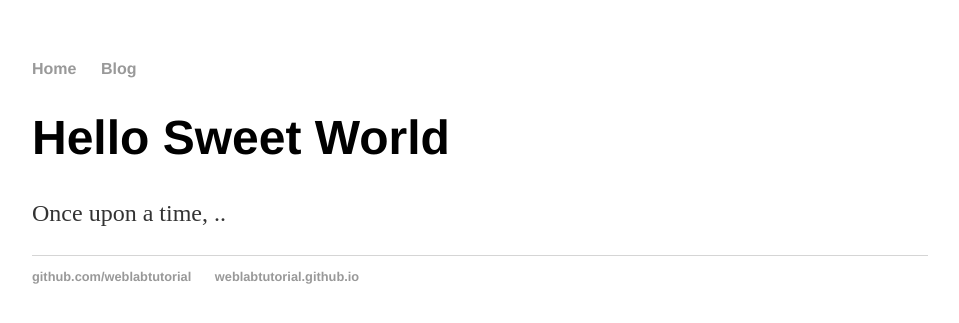
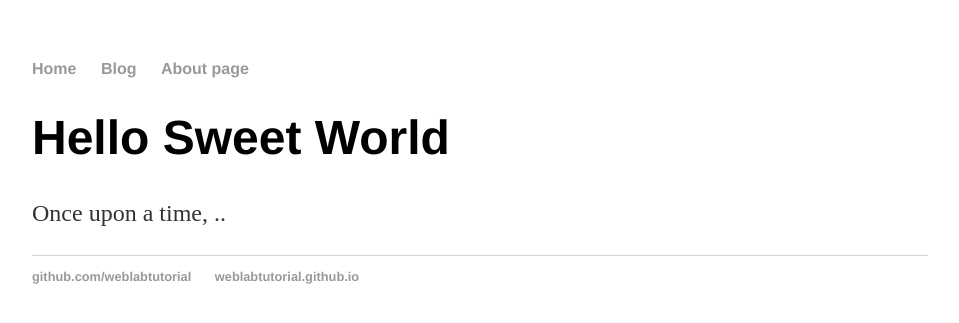
Before and after one commit to prasitha-12/prasitha-12.github.io, a Jekyll site: the page built from index.html, in a window 1280 px wide. Shown: the top 323 px of the page, without its empty margins (160-1119 px from the left). Built offline with Jekyll 4.4.1, drawn with Linux system fonts in a browser that asks for light colours.

Commit message:
Update default.html

```diff
--- a/_layouts/default.html
+++ b/_layouts/default.html
@@ -10,6 +10,7 @@
       <ul>
         <li><a href="/">Home</a></li>
         <li><a href="/blog">Blog</a></li>
+        <li><a href="/">About page</a></li>
       </ul>
     </nav>
     <div class="container">
```
